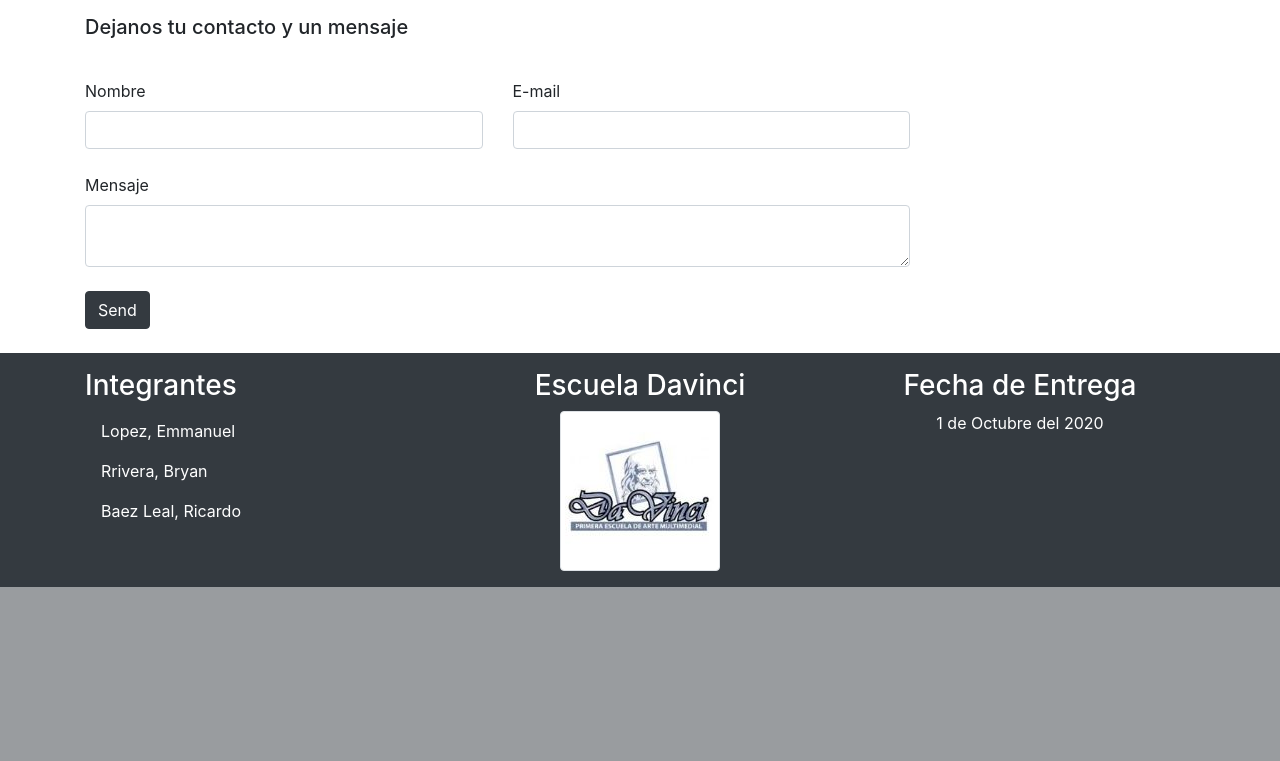
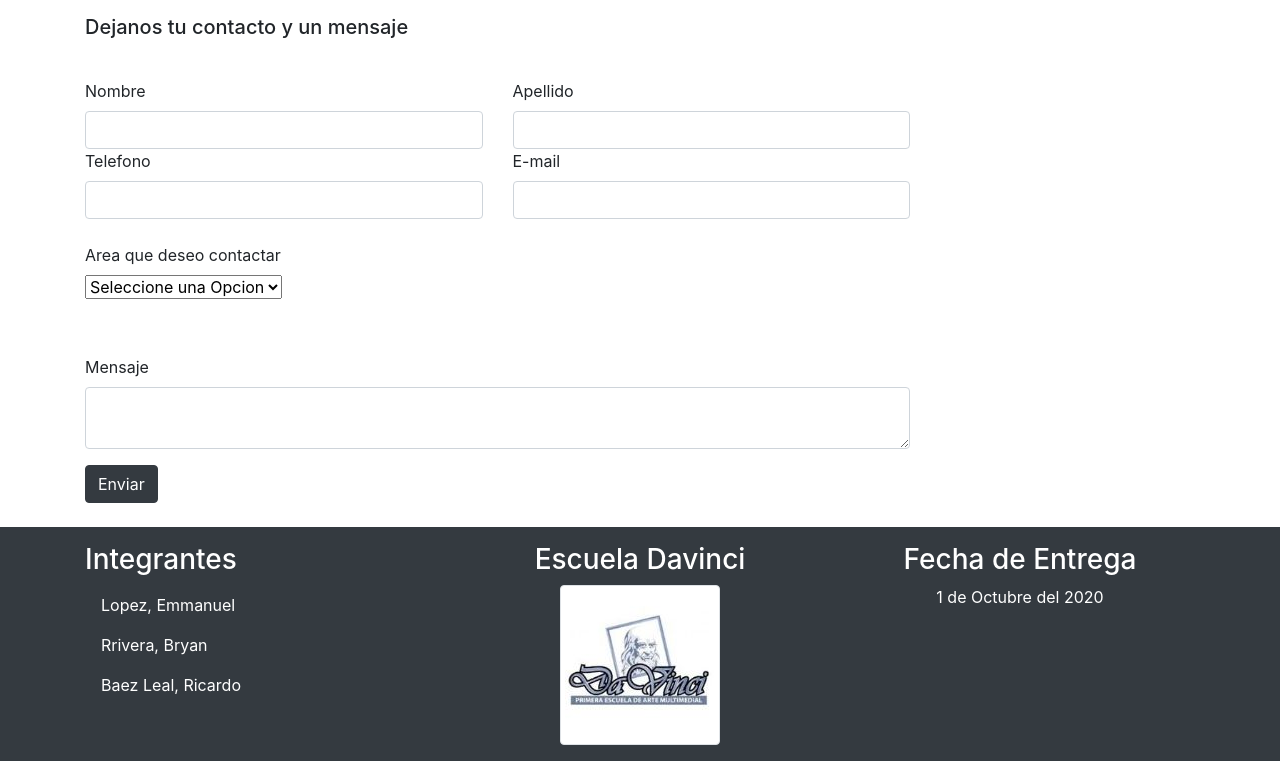
Before and after one commit to h-kANAME/tp_web_2, a PHP site: page /contacto.php in a window 1280 px wide. Shown: the part 827-1588 px from the top of the page. Before the commit the page ends 1414 px from the top, so only its background shows below. Run offline with PHP 8.4, Linux system fonts and the light colour scheme.

Commit message:
correct fotter & contacto

```diff
--- a/contacto.php
+++ b/contacto.php
@@ -42,6 +42,18 @@
 					</div>
 					<div class="col-md-6">
 						<div class="md-form mb-0">
+							<label for="apellido" class="">Apellido</label>
+							<input type="text" id="apellido" name="apellido" class="form-control">
+						</div>
+					</div>
+					<div class="col-md-6">
+						<div class="md-form mb-0">
+							<label for="telefono" class="">Telefono</label>
+							<input type="text" id="telefono" name="telefono" class="form-control">
+						</div>
+					</div>
+					<div class="col-md-6">
+						<div class="md-form mb-0">
 							<label for="email" class="">E-mail</label>
 							<input type="text" id="email" name="email" class="form-control">
 						</div>
@@ -49,18 +61,27 @@
 				</div>
 				<div class="row">
 					<div class="col-md-12 py-4">
-							<div class="md-form">
-								<label for="message">Mensaje</label>
+						<label>Area que deseo contactar</label><br>
+						<form>
+							<p>
+								<select sector="sector">
+									<option>Seleccione una Opcion</option>
+									<option>Ventas</option>
+									<option>Soporte Tecnico</option>
+								</select>
+							</p>
+						</form>
+					</div>
+				</div>
+				<div class="row">
+					<div class="col-md-12 py-3">
+						<label>Mensaje</label>
 						<textarea type="text" id="message" name="message" rows="2" class="form-control md-textarea"></textarea>
 					</div>
 				</div>
-					</div>
+				<a class="btn btn-dark" onclick="document.getElementById('contact-form').submit();">Enviar</a>
+				<div class="status"></div>
 			</form>
-
-				<div class="text-center text-md-left">
-					<a class="btn btn-dark" onclick="document.getElementById('contact-form').submit();">Send</a>
-				</div>
-				<div class="status"></div>
 		</div>
 	</div>
 </div>
--- a/index.php
+++ b/index.php
@@ -79,6 +79,8 @@ include_once('inc/lista_productos_software.php');
 ?>
 
 <!-- Footer -->
+</div>
+</div>
 <?php
 require_once('inc/footer.php');
 ?>
```
Also changed, not shown: inc/footer.php (+10 -12 lines). Lines whose indentation alone changed are shown as unchanged.
